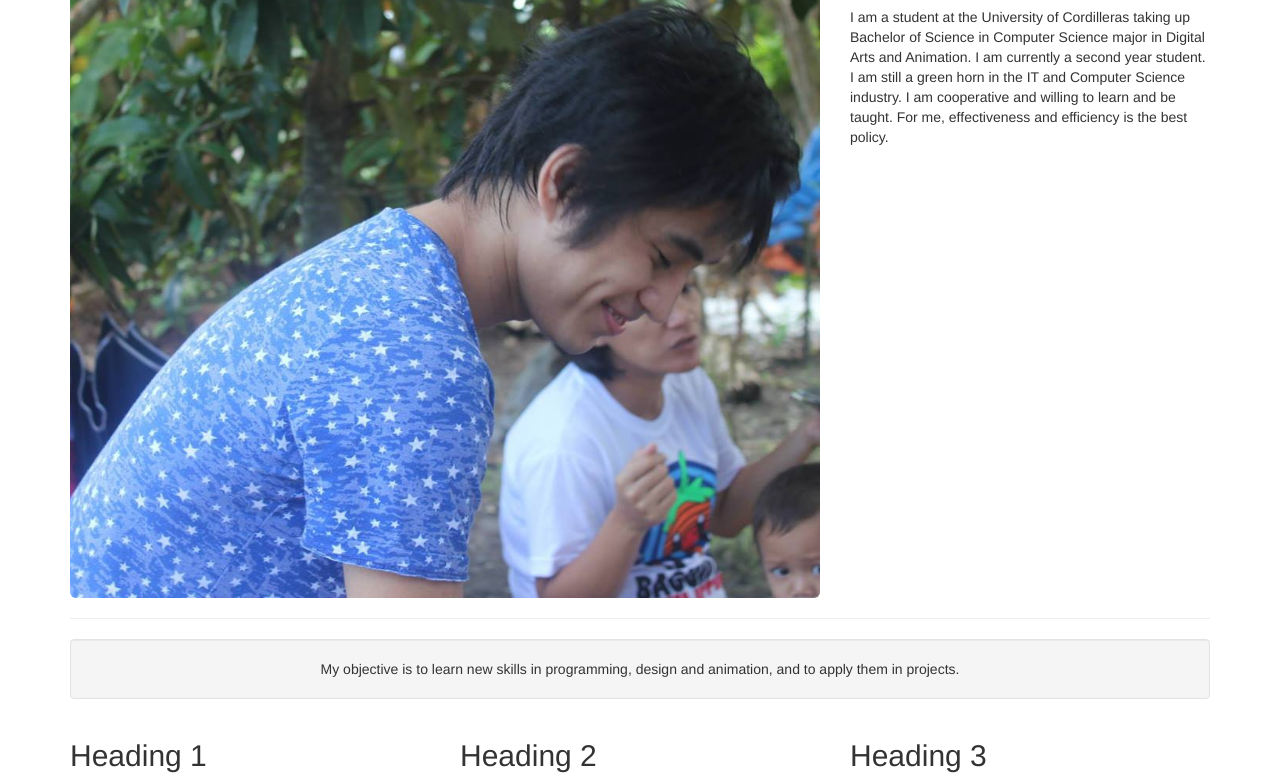
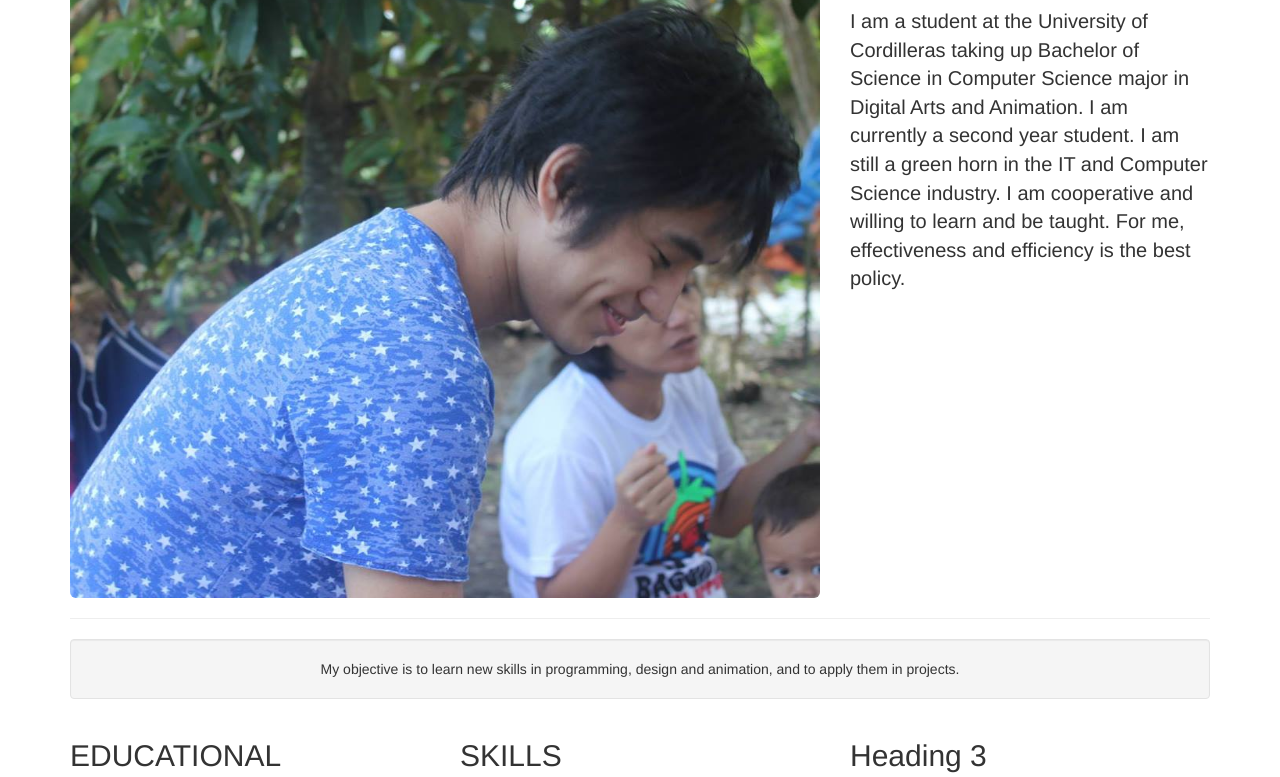
Before and after one commit to ManuelWilfred/resume.github.io, a plain HTML site: page index.html in a window 1280 px wide. Shown: the part 202-979 px from the top of the page. Drawn offline with Linux system fonts and the light colour scheme.

Commit message:
Update index.html

```diff
--- a/index.html
+++ b/index.html
@@ -73,7 +73,7 @@
             <!-- /.col-md-8 -->
             <div class="col-md-4">
                 <h1>WILFRED APIGO MANUEL</h1>
-                <p style="font-size:20;">I am a student at the University of Cordilleras taking up Bachelor of Science in Computer Science major in Digital Arts and Animation. I am currently a second year student. I am still a green horn
+                <p style="font-size:20px;">I am a student at the University of Cordilleras taking up Bachelor of Science in Computer Science major in Digital Arts and Animation. I am currently a second year student. I am still a green horn
                 in the IT and Computer Science industry. I am cooperative and willing to learn and be taught. For me, effectiveness and efficiency is the best policy. </p>
 
             </div>
@@ -97,13 +97,13 @@
         <!-- Content Row -->
         <div class="row">
             <div class="col-md-4">
-                <h2>Heading 1</h2>
+                <h2>EDUCATIONAL ATTAINMENT</h2>
                 <p>Lorem ipsum dolor sit amet, consectetur adipisicing elit. Saepe rem nisi accusamus error velit animi non ipsa placeat. Recusandae, suscipit, soluta quibusdam accusamus a veniam quaerat eveniet eligendi dolor consectetur.</p>
                 <a class="btn btn-default" href="#">More Info</a>
             </div>
             <!-- /.col-md-4 -->
             <div class="col-md-4">
-                <h2>Heading 2</h2>
+                <h2>SKILLS</h2>
                 <p>Lorem ipsum dolor sit amet, consectetur adipisicing elit. Saepe rem nisi accusamus error velit animi non ipsa placeat. Recusandae, suscipit, soluta quibusdam accusamus a veniam quaerat eveniet eligendi dolor consectetur.</p>
                 <a class="btn btn-default" href="#">More Info</a>
             </div>
```
